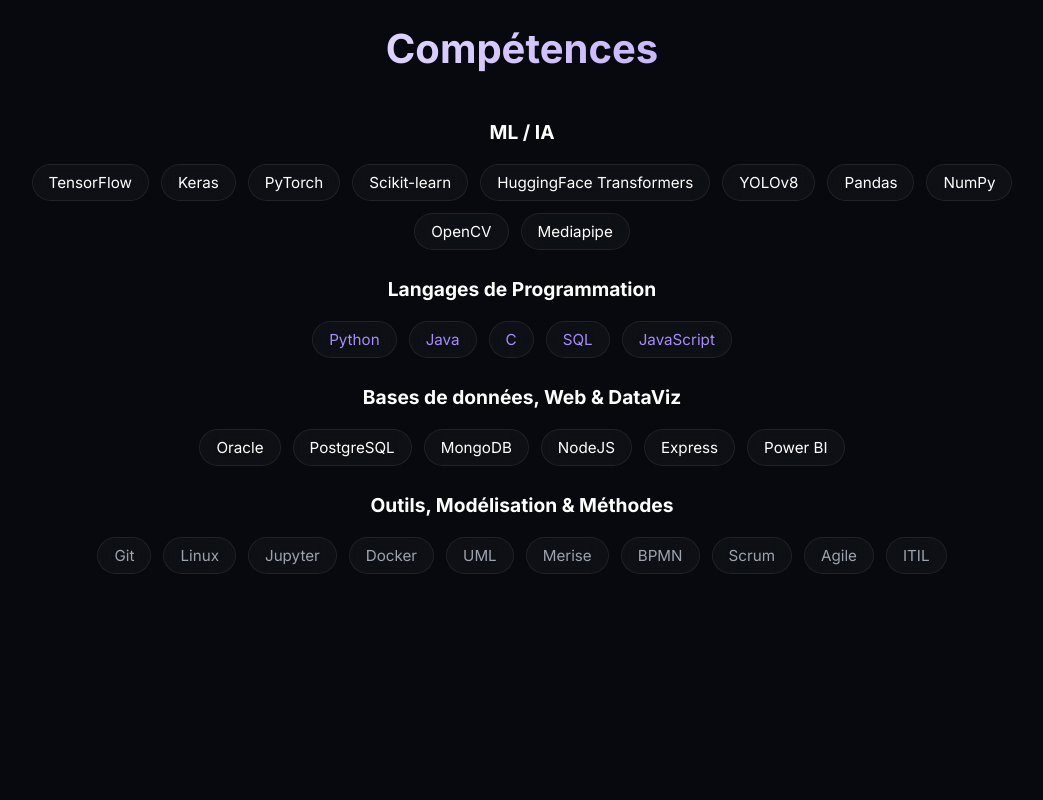
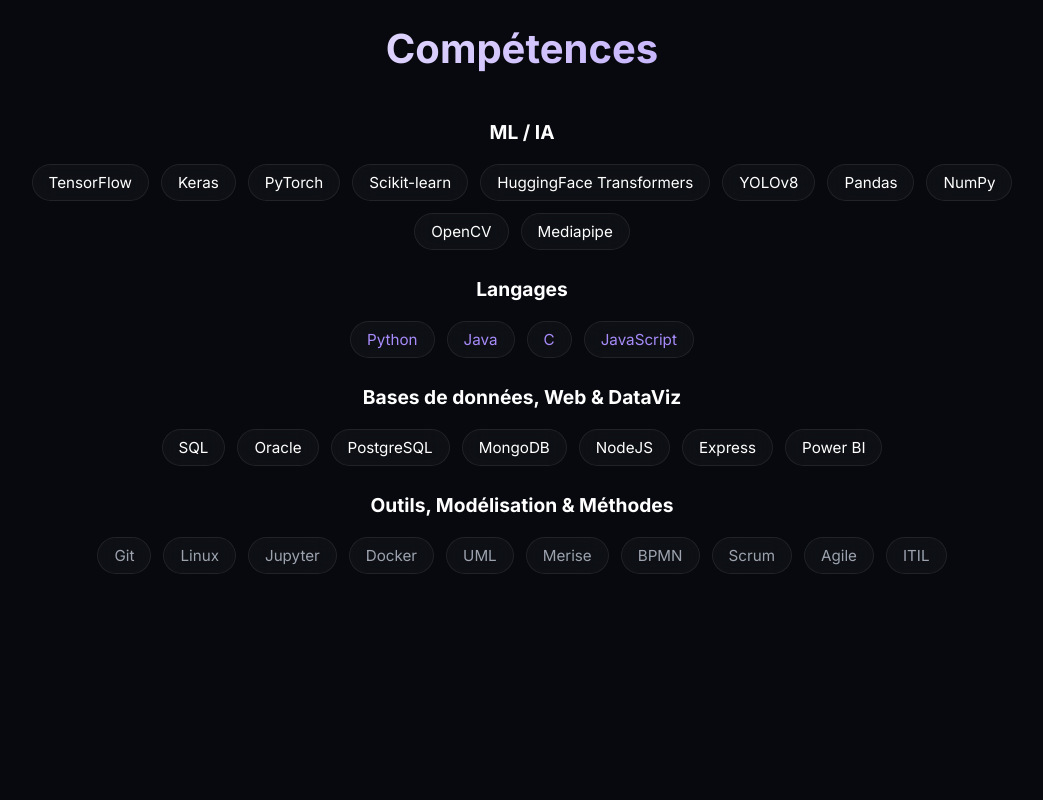
Before and after one commit to KawtherHSl/portfolio, a Next.js app: page / in a window 1280 px wide. Shown: the part 2920-3720 px from the top of the page, without its empty margins (118-1161 px from the left). Built offline with nearby package versions, Linux system fonts and the light colour scheme.

Commit message:
Correct skill categories: move SQL and rename Languages section

```diff
--- a/app/page.tsx
+++ b/app/page.tsx
@@ -383,13 +383,13 @@
               <motion.div key={`ml-${i}`} className="glass-panel" style={{ padding: "8px 16px", color: "white", fontSize: "0.95rem" }}>{s}</motion.div>
             ))}
 
-            <h3 style={{ width: "100%", textAlign: "center", margin: "16px 0 8px", fontSize: "1.2rem", color: "white" }}>Langages de Programmation</h3>
-            {["Python", "Java", "C", "SQL", "JavaScript"].map((s, i) => (
+            <h3 style={{ width: "100%", textAlign: "center", margin: "16px 0 8px", fontSize: "1.2rem", color: "white" }}>Langages</h3>
+            {["Python", "Java", "C", "JavaScript"].map((s, i) => (
               <motion.div key={`lang-${i}`} className="glass-panel" style={{ padding: "8px 16px", color: "var(--text-accent)", fontSize: "0.95rem" }}>{s}</motion.div>
             ))}
 
             <h3 style={{ width: "100%", textAlign: "center", margin: "16px 0 8px", fontSize: "1.2rem", color: "white" }}>Bases de données, Web & DataViz</h3>
-            {["Oracle", "PostgreSQL", "MongoDB", "NodeJS", "Express", "Power BI"].map((s, i) => (
+            {["SQL", "Oracle", "PostgreSQL", "MongoDB", "NodeJS", "Express", "Power BI"].map((s, i) => (
               <motion.div key={`db-${i}`} className="glass-panel" style={{ padding: "8px 16px", color: "white", fontSize: "0.95rem" }}>{s}</motion.div>
             ))}
 
```
